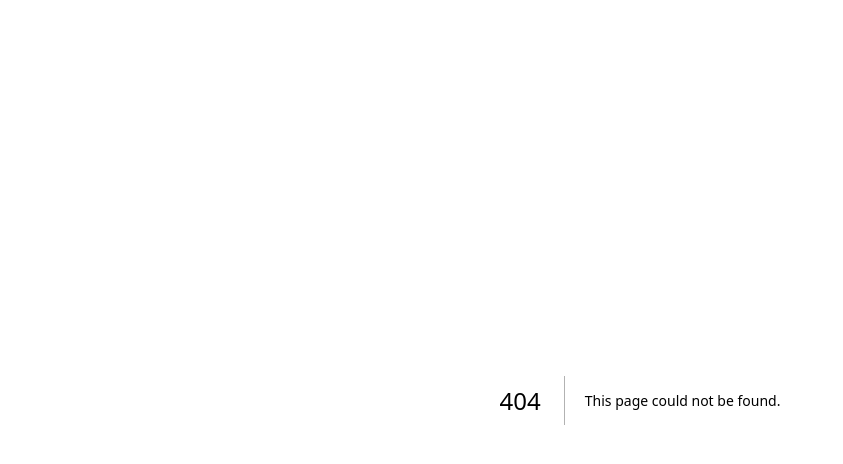
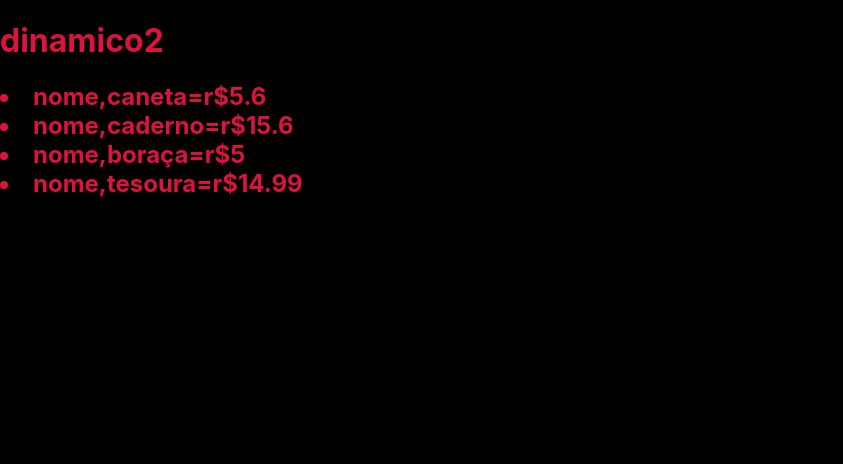
Before and after one commit to viniciusgit2/renderezizando, a Next.js app: page /Dinamico2 in a window 1280 px wide. Before the commit this address had no page. Shown: the top 464 px of the page, without its empty margins (0-843 px from the left). Built offline with nearby package versions, Linux system fonts and the light colour scheme.

Commit message:
ajustado o dinamico2

```diff
--- /dev/null
+++ b/pages/Dinamico2.jsx
@@ -0,0 +1,20 @@
+export async function getStaticProps(){
+    const resp=await fetch("http://localhost:3000/api/produtos")//repare o localhost o numero é variavel pra funcionar ai varia a ordem pra ir
+    //e com api aberta mas esse é o ideal
+    console.log('{server....} gerando props para o componente ...')//teste para ver se no server gerava ou não
+     const produtos=await resp.json()
+     return{
+         props:{
+             produtos
+         }
+     }
+ }
+
+ export default function dinamico2(props){
+     console.log('{cliente....} gerando props para o componente ...')//teste para ver se no server gerava ou não
+
+     function renderizar(){
+         return props.produtos.map(produto =>{return <li key={produto.id}> nome,{produto.nome}=r${produto.preco}</li>})
+     }
+ return(<div><h1>dinamico2</h1><h2>{renderizar()}</h2></div>)
+ }
--- a/pages/index.jsx
+++ b/pages/index.jsx
@@ -10,6 +10,7 @@ import Estatico4 from "./estatico4";
 import Subdivisao from '../pages/tabuleiro/componentes/Subdivisao'
 import produtos from '../pages/api/produtos'
 import dinamico1 from "./dinamico1";
+import Dinamico2 from "./Dinamico2";
 export default function Home() {
   return (
     <div>
@@ -24,6 +25,7 @@ export default function Home() {
         <Link href='/api/produtos'>,produtos</Link>
         <Link href='estatico4'>,Estatico4</Link>
         <Link href='dinamico1'>,dinamico1</Link>
+        <Link href='Dinamico2'>,Dinamico2</Link>
       <Porta />
 
 
```
